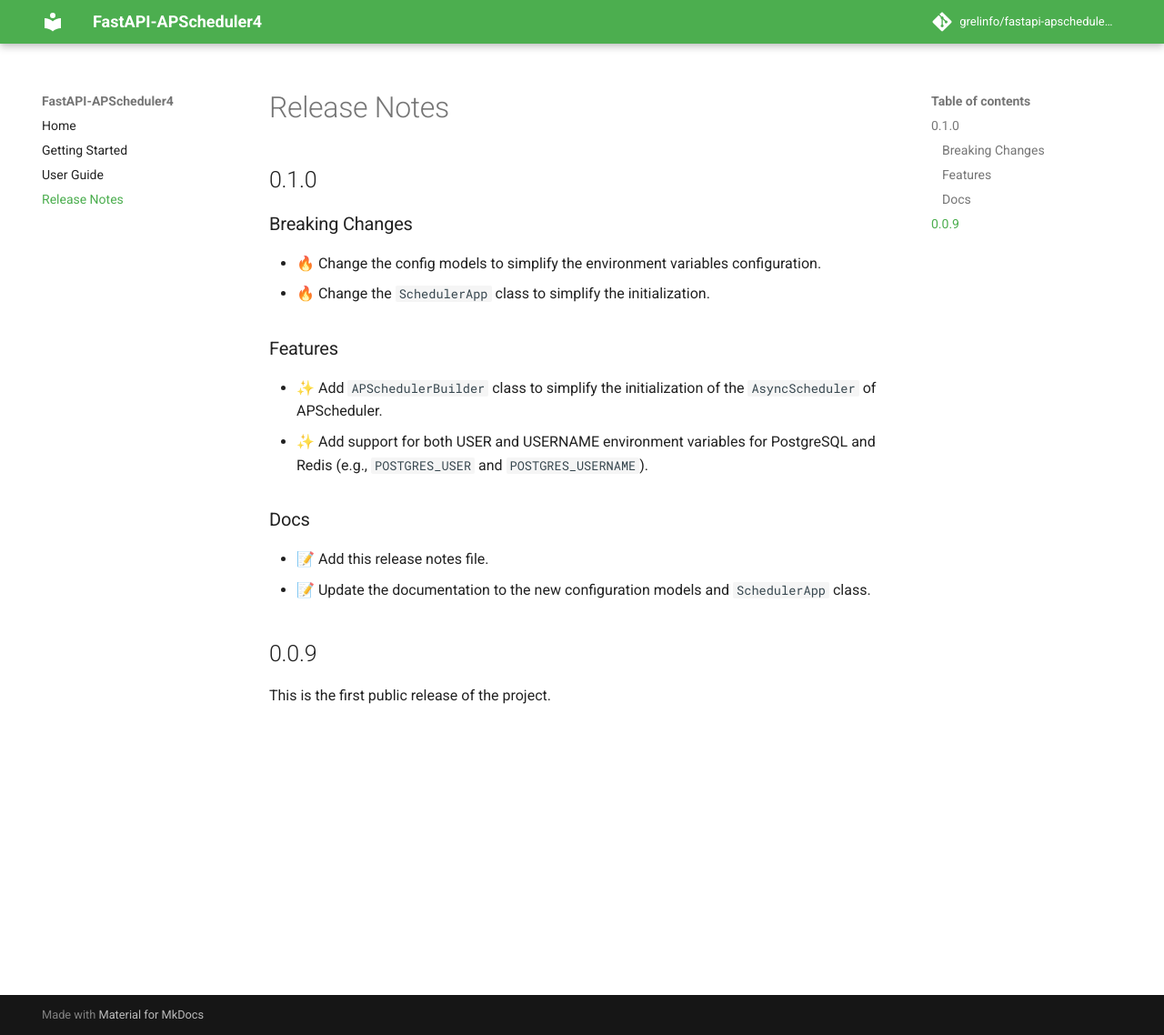
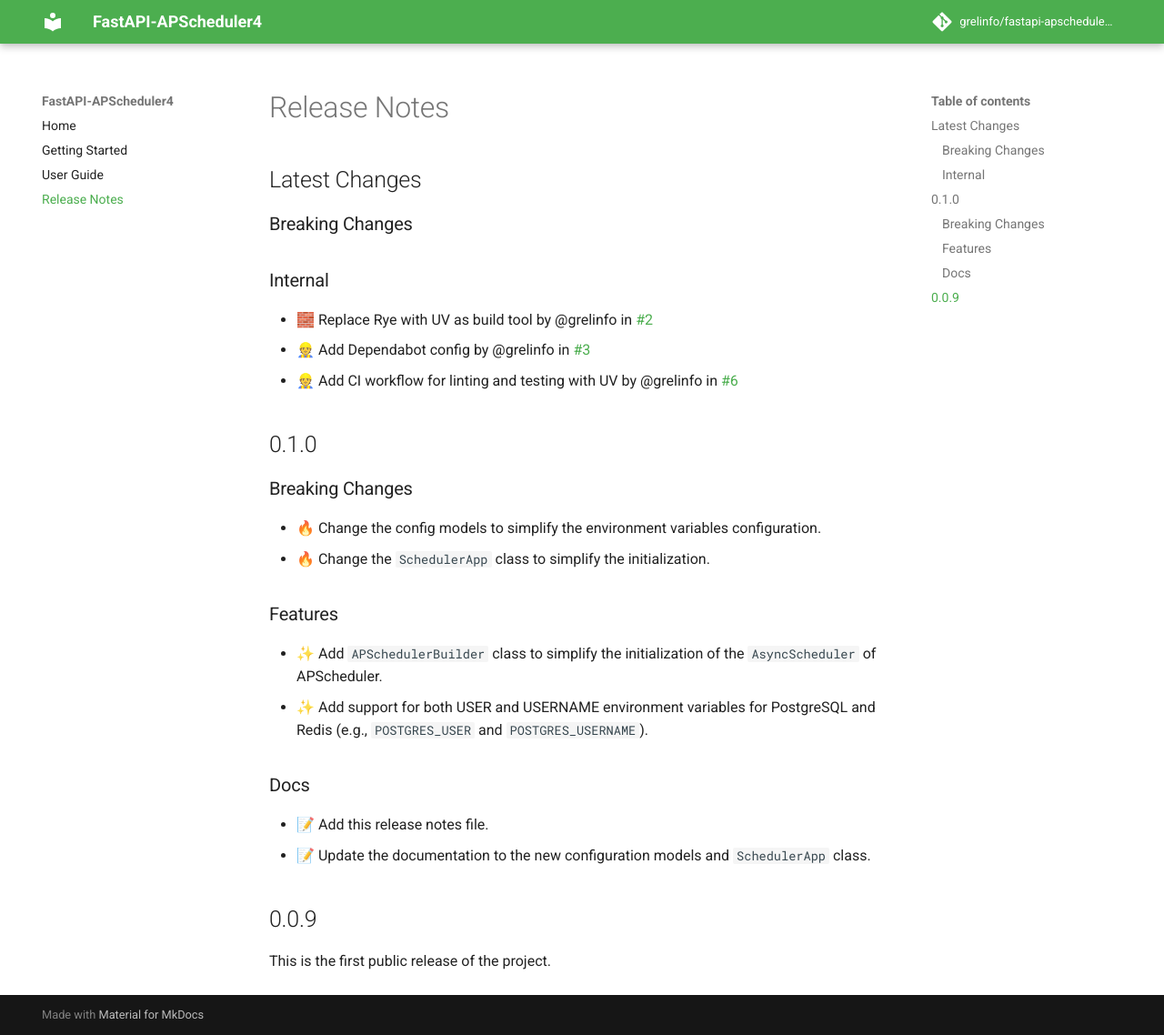
Before and after one commit to grelinfo/fastapi-apscheduler4, an MkDocs documentation site: the page built from docs/release_notes.md, in a window 1280 px wide and 1138 px high. Shown: the whole window at 91% size. Built offline with MkDocs 1.6.1 and Material for MkDocs 9.7.7, drawn with Linux system fonts in a browser that asks for light colours; comment, search, counter and statistics services are not loaded; the version menu is left out.

Commit message:
👷 Refactor CI workflows and release process (#7)

```diff
--- a/.pre-commit-config.yaml
+++ b/.pre-commit-config.yaml
@@ -41,21 +41,21 @@
       - id: pytest-unit
         name: pytest-unit
         description: "Run 'pytest' for unit testing"
-        entry: uv run pytest -m "not integration"
+        entry: uv run pytest -m "not integration" --cov
         language: system
         pass_filenames: false
 
       - id: pytest-integration
         name: pytest-integration
         description: "Run 'pytest' for integration testing"
-        entry: uv run pytest -m "integration" --cov-append
+        entry: uv run pytest -m "integration" --cov --cov-append
         language: system
         pass_filenames: false
 
       - id: coverage-report
         name: coverage-report
         description: "Generate coverage report"
-        entry: uv run coverage report --fail-under=90
+        entry: uv run coverage report --fail-under=95
         language: system
         pass_filenames: false
 
--- a/docs/release_notes.md
+++ b/docs/release_notes.md
@@ -1,21 +1,31 @@
 # Release Notes
+
+## Latest Changes
+
+### Breaking Changes
+
+### Internal
+
+* 🧱 Replace Rye with UV as build tool by @grelinfo in [#2](https://github.com/grelinfo/fastapi-apscheduler4/pull/2)
+* 👷 Add Dependabot config by @grelinfo in [#3](https://github.com/grelinfo/fastapi-apscheduler4/pull/3)
+* 👷 Add CI workflow for linting and testing with UV by @grelinfo in [#6](https://github.com/grelinfo/fastapi-apscheduler4/pull/6)
 
 ## 0.1.0
 
 ### Breaking Changes
 
-- 🔥 Change the config models to simplify the environment variables configuration.
-- 🔥 Change the `SchedulerApp` class to simplify the initialization.
+* 🔥 Change the config models to simplify the environment variables configuration.
+* 🔥 Change the `SchedulerApp` class to simplify the initialization.
 
 ### Features
 
-- ✨ Add `APSchedulerBuilder` class to simplify the initialization of the `AsyncScheduler` of APScheduler.
-- ✨ Add support for both USER and USERNAME environment variables for PostgreSQL and Redis (e.g., `POSTGRES_USER` and `POSTGRES_USERNAME`).
+* ✨ Add `APSchedulerBuilder` class to simplify the initialization of the `AsyncScheduler` of APScheduler.
+* ✨ Add support for both USER and USERNAME environment variables for PostgreSQL and Redis (e.g., `POSTGRES_USER` and `POSTGRES_USERNAME`).
 
 ### Docs
 
-- 📝 Add this release notes file.
-- 📝 Update the documentation to the new configuration models and `SchedulerApp` class.
+* 📝 Add this release notes file.
+* 📝 Update the documentation to the new configuration models and `SchedulerApp` class.
 
 ## 0.0.9
 
```
Also changed, not shown: pyproject.toml (+17 -17 lines), 4 other files.
